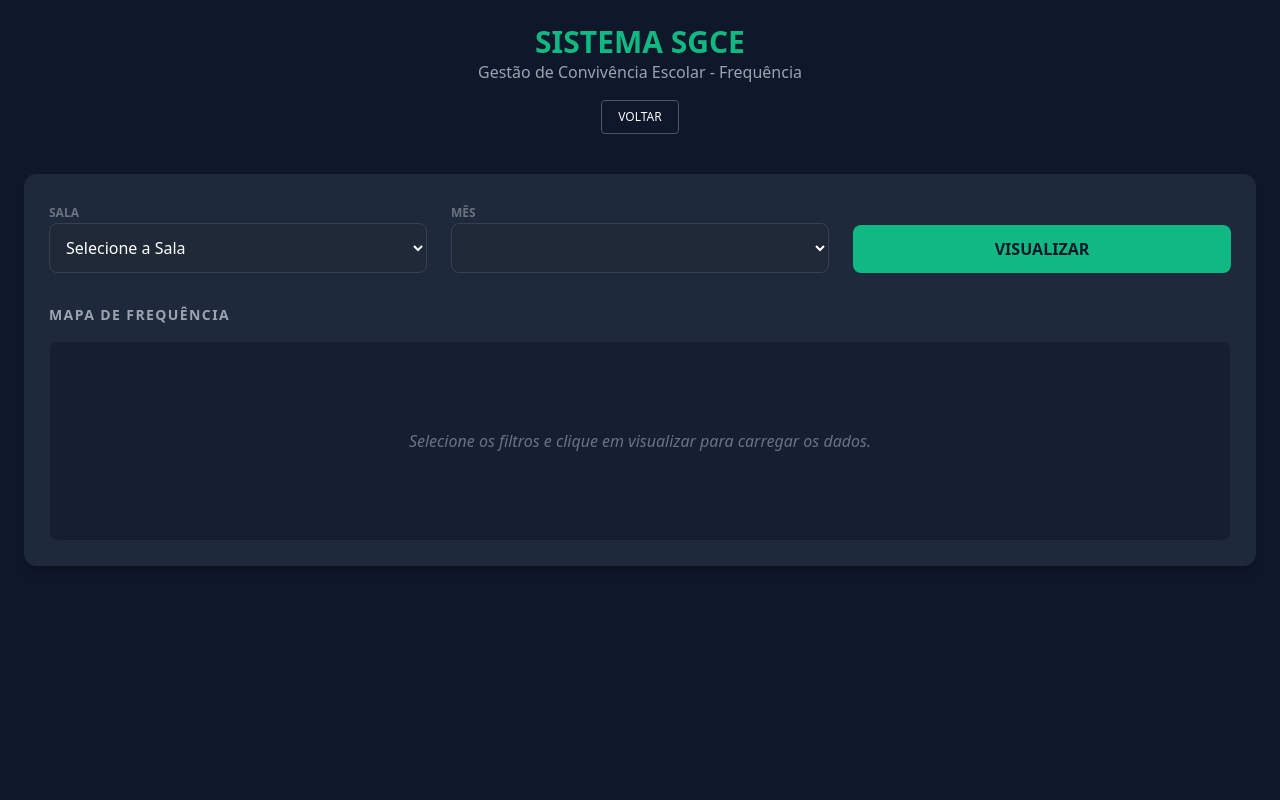
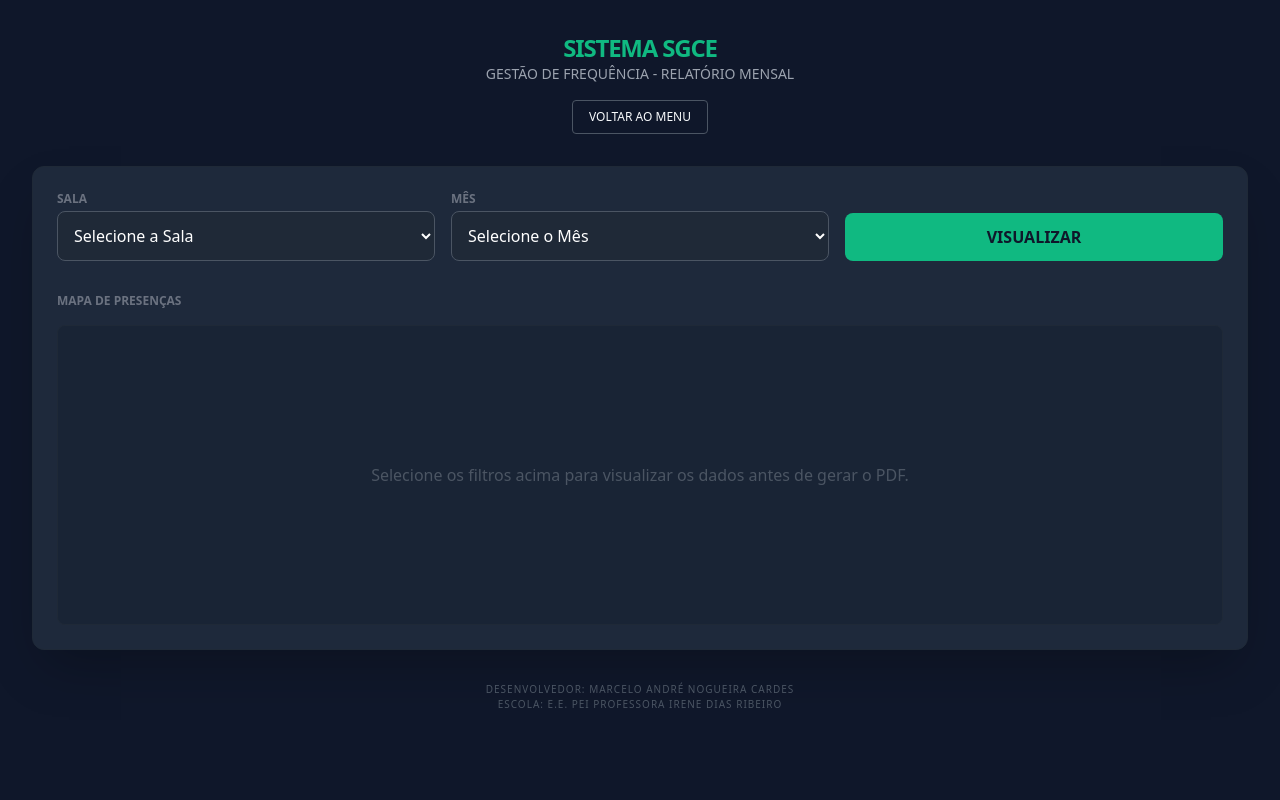
Before and after one commit to mcardes77-cmd/SGCE_IDR, a Flask app: page /gestao_relatorio_frequencia in a window 1280 px wide. Run offline with Flask 3, Linux system fonts and the light colour scheme; lists and menus that the app fills with data are empty; some libraries are stand-ins or nearby versions.

Commit message:
Update gestao_relatorio_frequencia.html

```diff
--- a/templates/gestao_relatorio_frequencia.html
+++ b/templates/gestao_relatorio_frequencia.html
@@ -24,56 +24,63 @@
       }
     };
 
-    let dadosGlobal = [];
+    // Inicialização
+    document.addEventListener("DOMContentLoaded", () => {
+      carregarSalas();
+      carregarMeses();
+    });
 
-    async function carregarFiltrosIniciais() {
+    async function carregarSalas() {
       try {
         const resp = await fetch("/api/d_salas");
-        const salas = await resp.json();
+        const data = await resp.json();
+        const salas = data.data || data;
         const select = document.getElementById("salaSelect");
         select.innerHTML = '<option value="" class="text-black">Selecione a Sala</option>';
-        (salas.data || salas).forEach(s => {
+        salas.forEach(s => {
           select.innerHTML += `<option value="${s.id}" class="text-black">${s.nome}</option>`;
         });
-
-        const mesSelect = document.getElementById("mesSelect");
-        const meses = ["Janeiro","Fevereiro","Março","Abril","Maio","Junho","Julho","Agosto","Setembro","Outubro","Novembro","Dezembro"];
-        mesSelect.innerHTML = '<option value="" class="text-black">Selecione o Mês</option>';
-        meses.forEach((m, i) => {
-          mesSelect.innerHTML += `<option value="${i+1}" class="text-black">${m}</option>`;
-        });
-      } catch (e) { console.error("Erro ao carregar salas:", e); }
+      } catch (err) { console.error("Erro ao carregar salas"); }
     }
 
-    async function visualizarFrequencia() {
+    function carregarMeses() {
+      const meses = ["Janeiro","Fevereiro","Março","Abril","Maio","Junho","Julho","Agosto","Setembro","Outubro","Novembro","Dezembro"];
+      const sel = document.getElementById("mesSelect");
+      sel.innerHTML = '<option value="" class="text-black">Selecione o Mês</option>';
+      meses.forEach((m,i) => {
+        sel.innerHTML += `<option value="${i+1}" class="text-black">${m}</option>`;
+      });
+    }
+
+    async function visualizar() {
       const sala = document.getElementById("salaSelect").value;
       const mes = document.getElementById("mesSelect").value;
       const container = document.getElementById("tabelaContainer");
       const btnPDF = document.getElementById("btnGerarPDF");
 
-      if (!sala || !mes) return alert("Selecione Sala e Mês");
+      if (!sala || !mes) return alert("Selecione a sala e o mês.");
 
-      container.innerHTML = "<p class='text-accent'>A carregar dados...</p>";
-      btnPDF.classList.add("hidden"); // Esconde o PDF enquanto carrega
+      container.innerHTML = '<p class="text-accent animate-pulse">Buscando dados no sistema...</p>';
+      btnPDF.classList.add("hidden"); // Esconde o botão até ter dados
 
       try {
         const resp = await fetch(`/api/frequencia?sala=${sala}&mes=${mes}`);
         const data = await resp.json();
-        dadosGlobal = data.data || data;
+        const dados = data.data || data;
 
-        if (!dadosGlobal || dadosGlobal.length === 0) {
-          container.innerHTML = "Nenhum dado encontrado para esta seleção.";
+        if (!dados || dados.length === 0) {
+          container.innerHTML = '<p class="text-gray-400 py-8">Nenhum registro encontrado para este período.</p>';
           return;
         }
 
-        renderizarTabela(dadosGlobal, mes);
-        btnPDF.classList.remove("hidden"); // Só mostra o botão de PDF se houver dados
+        montarTabela(dados, parseInt(mes));
+        btnPDF.classList.remove("hidden"); // Mostra o botão após montar a tabela
       } catch (e) {
-        container.innerHTML = "Erro ao conectar com o servidor.";
+        container.innerHTML = '<p class="text-red-500">Erro ao conectar com o servidor.</p>';
       }
     }
 
-    function renderizarTabela(dados, mes) {
+    function montarTabela(dados, mes) {
       const container = document.getElementById("tabelaContainer");
       const ano = dayjs().year();
       const diasUteis = [];
@@ -84,18 +91,18 @@
         if (data.day() !== 0 && data.day() !== 6) diasUteis.push(data);
       }
 
-      let html = `<div class='overflow-x-auto'><table id='tabelaDados' class='min-w-full border border-gray-700 text-xs text-center'>
-        <thead class='bg-gray-800 text-accent'><tr>
-        <th class='p-2 border border-gray-700 text-left bg-dark-secondary sticky left-0'>Aluno</th>`;
-      diasUteis.forEach(d => { html += `<th class='p-1 border border-gray-700'>${d.format("DD")}</th>`; });
-      html += `</tr></thead><tbody class='bg-dark-primary'>`;
+      let html = `<div class="overflow-x-auto"><table id="tabelaDados" class="min-w-full border border-gray-700 text-xs text-center rounded-lg">
+            <thead class="bg-dark-primary text-gray-300"><tr>
+            <th class="px-2 py-2 border border-gray-700 text-left bg-dark-secondary sticky left-0 z-10">Aluno</th>`;
+      diasUteis.forEach(d => { html += `<th class="px-1 py-2 border border-gray-700">${d.format("DD")}</th>`; });
+      html += `</tr></thead><tbody class="divide-y divide-gray-700">`;
 
       dados.forEach(aluno => {
-        html += `<tr><td class='p-2 border border-gray-700 text-left bg-gray-900 text-white sticky left-0'>${aluno.nome}</td>`;
+        html += `<tr><td class="border border-gray-700 text-left px-2 py-2 bg-gray-800 text-white sticky left-0 z-10">${aluno.nome}</td>`;
         diasUteis.forEach(d => {
           const status = aluno.frequencia?.[d.format("YYYY-MM-DD")]?.status || "-";
-          const cor = status === "P" ? "text-green-400" : status === "F" ? "text-red-400" : "text-yellow-400";
-          html += `<td class='border border-gray-700 ${cor} font-bold'>${status}</td>`;
+          let cor = status === "P" ? "text-green-500 font-bold" : status === "F" ? "text-red-500 font-bold" : "text-yellow-400 font-bold";
+          html += `<td class="border border-gray-700 ${cor}">${status}</td>`;
         });
         html += `</tr>`;
       });
@@ -106,12 +113,10 @@
     async function gerarPDF() {
       const btn = document.getElementById("btnGerarPDF");
       const container = document.getElementById("tabelaContainer");
+      const salaNome = document.getElementById("salaSelect").selectedOptions[0].text;
 
-      btn.innerHTML = "A PROCESSAR...";
       btn.disabled = true;
-
-      // Espera 500ms para garantir que o DOM está estável
-      await new Promise(r => setTimeout(r, 500));
+      btn.innerHTML = "Processando...";
 
       try {
         const canvas = await html2canvas(container, {
@@ -120,68 +125,83 @@
           backgroundColor: "#1E293B"
         });
 
+        const { jsPDF } = window.jspdf;
+        const pdf = new jsPDF('l', 'mm', 'a4');
         const imgData = canvas.toDataURL('image/png');
-        const pdf = new jspdf.jsPDF('l', 'mm', 'a4');
 
         pdf.setFontSize(14);
         pdf.setTextColor(16, 185, 129);
-        pdf.text("SGCE - RELATÓRIO DE FREQUÊNCIA MENSAL", 10, 15);
+        pdf.text(`RELATÓRIO DE FREQUÊNCIA - ${salaNome}`, 10, 15);
 
-        const imgWidth = 277;
-        const imgHeight = (canvas.height * imgWidth) / canvas.width;
+        const pdfWidth = 277;
+        const pdfHeight = (canvas.height * pdfWidth) / canvas.width;
 
-        pdf.addImage(imgData, 'PNG', 10, 25, imgWidth, imgHeight);
-        pdf.save(`relatorio_frequencia_${dayjs().format('MM_YYYY')}.pdf`);
-      } catch (e) {
-        alert("Erro ao criar PDF visual.");
+        pdf.addImage(imgData, 'PNG', 10, 25, pdfWidth, pdfHeight);
+        pdf.save(`frequencia_${salaNome.replace(/ /g, '_')}.pdf`);
+      } catch (err) {
+        alert("Erro ao gerar PDF.");
       } finally {
-        btn.innerHTML = "GERAR PDF";
         btn.disabled = false;
+        btn.innerHTML = "Gerar PDF";
       }
     }
-
-    window.onload = carregarFiltrosIniciais;
   </script>
 
   <style>
-    /* Resolve o problema do texto invisível nos selects */
-    select { color: white !important; background-color: #1F2937 !important; }
+    /* GARANTE QUE O TEXTO DO SELECT NÃO FIQUE BRANCO NO BRANCO */
+    select { color: white !important; background-color: #1F2937 !important; border: 1px solid #4B5563 !important; }
     option { color: black !important; background-color: white !important; }
+
+    /* Scroll suave para a tabela */
+    .overflow-x-auto::-webkit-scrollbar { height: 8px; }
+    .overflow-x-auto::-webkit-scrollbar-thumb { background: #4B5563; border-radius: 4px; }
   </style>
 </head>
 
-<body class="bg-dark-primary text-text-light min-h-screen p-6">
+<body class="bg-dark-primary min-h-screen text-text-light p-4 md:p-8">
   <div class="max-w-7xl mx-auto">
-    <header class="mb-10 text-center">
-      <h1 class="text-3xl font-bold text-accent">SISTEMA SGCE</h1>
-      <p class="text-gray-400">Gestão de Convivência Escolar - Frequência</p>
-      <button onclick="window.location.href='/gestao_frequencia'" class="mt-4 text-xs border border-gray-600 px-4 py-2 rounded hover:bg-gray-800">VOLTAR</button>
+    <header class="text-center mb-8">
+      <h1 class="text-2xl font-bold text-accent tracking-tighter">SISTEMA SGCE</h1>
+      <p class="text-gray-400 text-sm">GESTÃO DE FREQUÊNCIA - RELATÓRIO MENSAL</p>
+      <button onclick="window.location.href='/gestao_frequencia'"
+              class="mt-4 px-4 py-2 text-xs rounded border border-gray-600 hover:bg-gray-700 transition">
+        VOLTAR AO MENU
+      </button>
     </header>
 
-    <div class="bg-dark-secondary p-6 rounded-xl shadow-lg border border-gray-800">
-      <div class="grid grid-cols-1 md:grid-cols-3 gap-6 mb-8">
+    <main class="bg-dark-secondary rounded-xl p-6 shadow-2xl border border-gray-800">
+      <div class="grid grid-cols-1 md:grid-cols-3 gap-4 mb-8">
         <div>
-          <label class="text-xs font-bold text-gray-500 uppercase">Sala</label>
-          <select id="salaSelect" class="w-full p-3 rounded-lg border border-gray-700 outline-none focus:border-accent"></select>
+          <label class="block text-xs font-bold text-gray-500 mb-1 uppercase">Sala</label>
+          <select id="salaSelect" class="w-full p-3 rounded-lg outline-none focus:border-accent text-white"></select>
         </div>
         <div>
-          <label class="text-xs font-bold text-gray-500 uppercase">Mês</label>
-          <select id="mesSelect" class="w-full p-3 rounded-lg border border-gray-700 outline-none focus:border-accent"></select>
+          <label class="block text-xs font-bold text-gray-500 mb-1 uppercase">Mês</label>
+          <select id="mesSelect" class="w-full p-3 rounded-lg outline-none focus:border-accent text-white"></select>
         </div>
         <div class="flex items-end">
-          <button onclick="visualizarFrequencia()" class="w-full bg-accent hover:bg-emerald-600 text-dark-primary font-bold py-3 rounded-lg transition-all">VISUALIZAR</button>
+          <button id="btnVisualizar" onclick="visualizar()" class="w-full bg-accent hover:bg-emerald-600 text-dark-primary font-bold py-3 rounded-lg transition-all">
+            VISUALIZAR
+          </button>
         </div>
       </div>
 
       <div class="flex justify-between items-center mb-4">
-        <h2 class="text-sm font-bold text-gray-400 uppercase tracking-widest">Mapa de Frequência</h2>
-        <button id="btnGerarPDF" class="hidden bg-gray-700 hover:bg-gray-600 px-6 py-2 rounded-lg text-xs font-bold transition-all">GERAR PDF</button>
+          <h3 class="text-xs font-bold text-gray-500 uppercase">Mapa de Presenças</h3>
+          <button id="btnGerarPDF" class="hidden bg-gray-700 hover:bg-gray-600 px-4 py-2 rounded-lg text-xs font-bold">
+            GERAR PDF
+          </button>
       </div>
 
-      <div id="tabelaContainer" class="bg-dark-primary/50 rounded-lg p-6 border border-gray-800 min-h-[200px] flex items-center justify-center text-gray-500 italic">
-        Selecione os filtros e clique em visualizar para carregar os dados.
+      <div id="tabelaContainer" class="bg-dark-primary/30 rounded-lg border border-gray-800 p-4 min-h-[300px] flex items-center justify-center text-center text-gray-600">
+        Selecione os filtros acima para visualizar os dados antes de gerar o PDF.
       </div>
-    </div>
+    </main>
+
+    <footer class="mt-8 text-center text-gray-600 text-[10px] uppercase tracking-widest">
+      <p>Desenvolvedor: Marcelo André Nogueira Cardes</p>
+      <p>Escola: E.E. PEI Professora Irene Dias Ribeiro</p>
+    </footer>
   </div>
 </body>
 </html>
```
